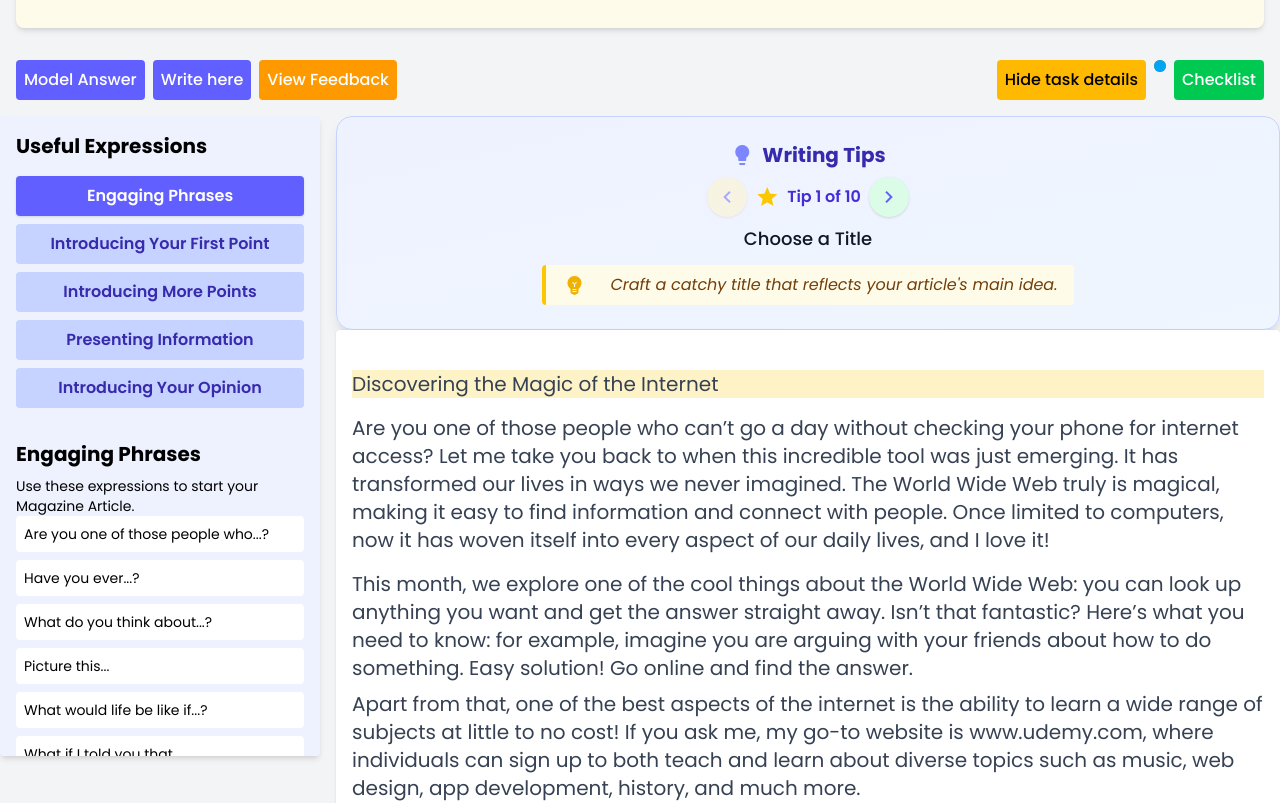
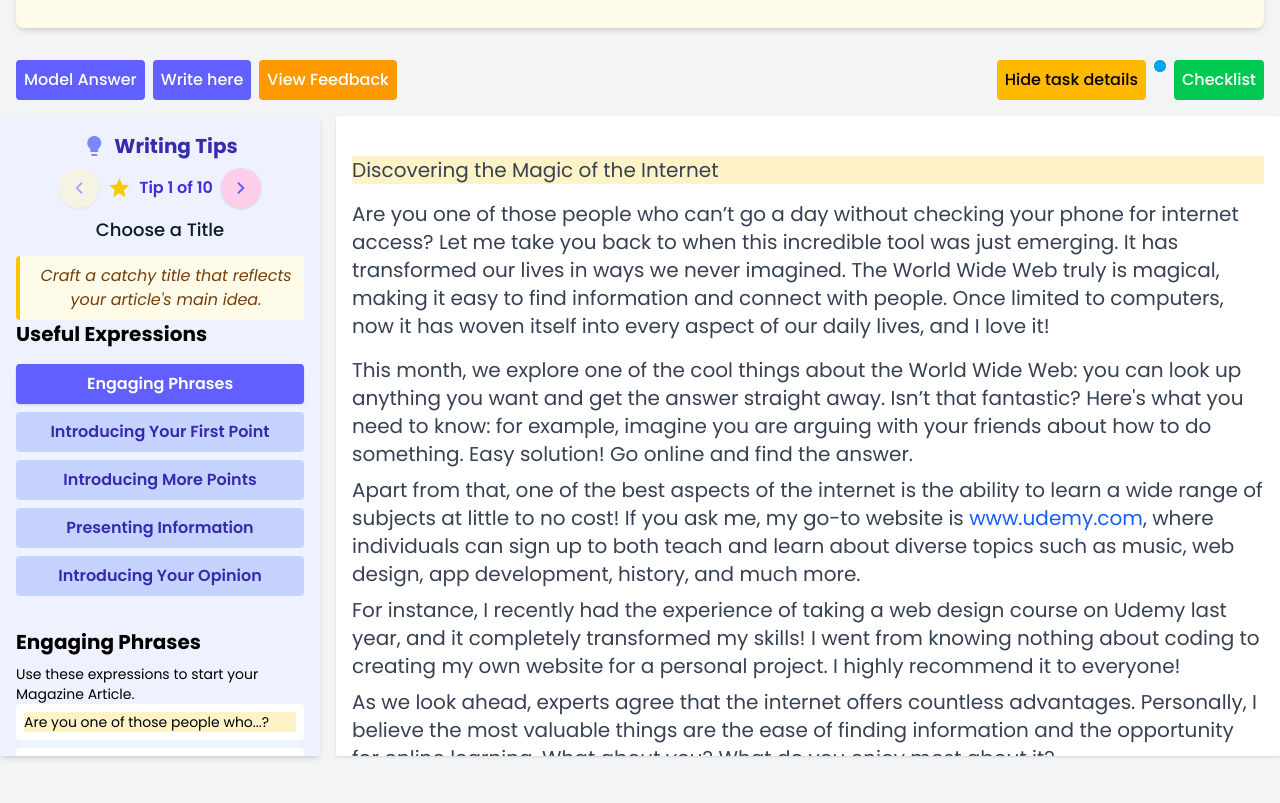
Before and after one commit to squarePotatoe/temp-speak, a Vue app: page /writing in a window 1280 px wide. Shown: the part 508-1311 px from the top of the page. After the commit the page ends 1288 px from the top, so only its background shows below. Built offline with nearby package versions, Linux system fonts and the light colour scheme.

Commit message:
Writing template update

```diff
--- a/src/views/writing/WritingView.vue
+++ b/src/views/writing/WritingView.vue
@@ -2,7 +2,7 @@
 
   <div >
 
-    <main class="flex flex-col mb-6 ">
+    <main class="flex flex-col mb-6">
 
     <Header class="w-full p-4 h-full rounded-tl-xl transition-transform transform duration-100 " :class="{ 'translate-y-0': !isHeaderOpen, '-translate-y-full fixed -z-10': isHeaderOpen }" />
 
@@ -44,21 +44,8 @@
       <div class="grid grid-cols-4">
         <!-- Left side notes -->
         <div class="col-span-1 bg-indigo-50 rounded p-4 overflow-y-auto max-h-[40rem] shadow-md">
-          <SidebarLeft @sectionChange="onSectionChange" />
-        <div>
 
-          </div>
-        </div>
-
-        <!-- Togglable content -->
-        <!-- Article only -->
-        <div class="col-span-3 ml-4" v-if="isViewArticle">
-          <div class="flex flex-col">
-                      <div class="flex flex-col rounded-t-xl">
-
-            <div class="flex flex-col rounded-t-xl">
-
-              <div class="bg-gradient-to-br from-indigo-50 to-blue-50 border border-indigo-200 rounded-2xl shadow-lg p-6 flex flex-col items-center min-h-[180px]">
+              <div class="flex flex-col items-center min-h-[180px]">
                 <div class="text-xl font-bold text-indigo-800 flex items-center gap-2 mb-2">
                   <span class="material-icons text-indigo-400">lightbulb</span>
                   Writing Tips
@@ -79,7 +66,7 @@
                       <button
                         @click="nextTip"
                         :disabled="currentTipIndex === writingEmailTips.length - 1"
-                            class="p-2 rounded-full bg-green-100 hover:bg-green-200 disabled:opacity-50 shadow transition flex items-center justify-center"
+                        class="p-2 rounded-full bg-pink-200 hover:bg-pink-300 disabled:opacity-50 shadow transition flex items-center justify-center"
                         aria-label="Next tip"
                       >
                         <span class="material-icons text-indigo-500">chevron_right</span>
@@ -89,69 +76,31 @@
                   {{ writingEmailTips[currentTipIndex].content }}
                 </div>
                 <div class="w-full flex flex-col items-center">
-                  <div class="bg-yellow-50 border-l-4 border-yellow-400 px-4 py-2 rounded text-yellow-900 text-center italic flex items-center gap-2">
-                    <span class="material-icons text-yellow-500">emoji_objects</span>
-                    <span class="font-semibold"></span>
+                  <div class="bg-yellow-50 border-l-4 border-yellow-400 py-2 rounded text-yellow-900 text-center italic flex items-center gap-2">
                     <span class="ml-2">{{ writingEmailTips[currentTipIndex].example }}</span>
                   </div>
                 </div>
               </div>
 
+          <SidebarLeft @sectionChange="onSectionChange" />
+        <div>
+
           </div>
         </div>
-          <Email :articleHeight="articleHeight" :activeTip="currentTipIndex" />
+
+        <!-- Togglable content -->
+        <!-- Article only -->
+        <div class="col-span-3 ml-4" v-if="isViewArticle">
+          <div class="flex flex-col">
+          <div class="flex flex-col rounded-t-xl">
+          </div>
+          <Email :articleHeight="articleHeight" :activeTip="currentTipIndex" :expressionsTab="expressionsIndex"/>
 
           </div>
         </div>
 
         <div class="col-span-3 ml-4" v-else-if="isViewEditor">
           <div class="flex flex-col">
-
-                      <div class="flex flex-col rounded-t-xl">
-
-            <div class="flex flex-col rounded-t-xl">
-
-              <div class="bg-gradient-to-br from-indigo-50 to-blue-50 border border-indigo-200 rounded-2xl shadow-lg p-6 flex flex-col items-center min-h-[180px]">
-                <div class="text-xl font-bold text-indigo-800 flex items-center gap-2 mb-2">
-                  <span class="material-icons text-indigo-400">lightbulb</span>
-                  Writing Tips
-                </div>
-                <div class="flex items-center gap-2 mb-2">
-                  <button
-                    @click="prevTip"
-                    :disabled="currentTipIndex === 0"
-                    class="p-2 rounded-full bg-amber-100 hover:bg-amber-200 disabled:opacity-50 shadow transition flex items-center justify-center"
-                    aria-label="Previous tip"
-                  >
-                    <span class="material-icons text-indigo-500">chevron_left</span>
-                  </button>
-                        <span class="material-icons text-yellow-400">star</span>
-                        <span class="text-base font-semibold text-indigo-700">
-                          Tip {{ currentTipIndex + 1 }} of {{ writingEmailTips.length }}
-                        </span>
-                          <button
-                            @click="nextTip"
-                            :disabled="currentTipIndex === writingEmailTips.length - 1"
-                            class="p-2 rounded-full bg-green-100 hover:bg-green-200 disabled:opacity-50 shadow transition flex items-center justify-center"
-                            aria-label="Next tip"
-                          >
-                            <span class="material-icons text-indigo-500">chevron_right</span>
-                          </button>
-                </div>
-                <div class="text-lg text-gray-900 text-center font-medium mb-3">
-                  {{ writingEmailTips[currentTipIndex].content }}
-                </div>
-                <div class="w-full flex flex-col items-center">
-                  <div class="bg-yellow-50 border-l-4 border-yellow-400 px-4 py-2 rounded text-yellow-900 text-center italic flex items-center gap-2">
-                    <span class="material-icons text-yellow-500">emoji_objects</span>
-                    <span class="font-semibold"></span>
-                    <span class="ml-2">{{ writingEmailTips[currentTipIndex].example }}</span>
-                  </div>
-                </div>
-              </div>
-
-            </div>
-          </div>
           <form @submit.prevent="submitForm">
             <TextEditor v-model="form.content" />
           </form>
@@ -215,6 +164,7 @@ const isViewReview = ref(false)
 const articleHeight = ref('40rem')
 
 const currentTipIndex = ref(0);
+const expressionsIndex = ref(0);
 
 function prevTip() {
   if (currentTipIndex.value > 0) currentTipIndex.value--;
@@ -225,38 +175,19 @@ function nextTip() {
 
 function onSectionChange(section) {
   if (section === "phrases") {
-    currentTipIndex.value = 3; // or whatever index you want for phrases
-  } else if (section === "expressions") {
-    currentTipIndex.value = 9; // or whatever index you want for expressions
+    expressionsIndex.value = 1;
+  } else if (section === "introFirst") {
+    expressionsIndex.value = 2;
+  } else if (section === "introAdditional") {
+    expressionsIndex.value = 3;
+  } else if (section === "presentingInfo") {
+    expressionsIndex.value = 4;
+  } else if (section === "opinions") {
+    expressionsIndex.value = 5;
+  } else if (section === "introductionSentences") {
+    expressionsIndex.value = 6;
   }
 }
-
-const toggleSideBySide = () => {
-  isSideBySide.value = !isSideBySide.value
-  if (isSideBySide.value) {
-    isViewArticle.value = false
-    isViewEditor.value = false
-    sideBySide.value = 'Example'
-  } else {
-    isViewArticle.value = true
-    isViewEditor.value = false
-    sideBySide.value = 'Write here'
-  }
-}
-
-const toggleViews = () => {
-  isViewArticle.value = true
-  // if (isSideBySide.value) {
-  //   isSideBySide.value = false
-  //   isViewArticle.value = false
-  //   isViewEditor.value = true
-  // }
-  // isViewArticle.value = !isViewArticle.value
-  // isViewEditor.value = !isViewEditor.value
-  // enabledView.value = isViewArticle.value ? 'Editor' : 'Example'
-  // sideBySide.value = 'Write here'
-}
-
 
 const form = ref({
   title: '',
--- a/src/views/writing/components/Email.vue
+++ b/src/views/writing/components/Email.vue
@@ -10,28 +10,75 @@
       <div class="flex flex-col gap-4 text-xl">
         <!-- Title section  -->
         <div :class="activeTip === 0 ? 'bg-amber-100' : ''">
-          {{ textType.structure[0].content }}
+          Discovering the Magic of the Internet
         </div>
         <!-- Introduction section  -->
         <div>
-          <span :class="activeTip === 3 ? 'bg-amber-100' : ''">{{
-            textType.structure[1].content
-          }}</span>
-          {{ textType.structure[2].content }}
+          <span
+            :class="activeTip === 3 || activeTip === 1 ? 'bg-amber-100' : ''"
+          >
+            <span :class="expressionsTab === 1 ? 'underline' : ''"
+              >Are you one of those people who</span
+            >
+            can’t go a day without checking your phone for internet
+            access?</span
+          >
+          Let me take you back to when this incredible tool was just emerging.
+          It has transformed our lives in ways we never imagined.
+          <span :class="activeTip === 4 ? 'bg-amber-100' : ''"
+            >The World Wide Web truly is magical, making it easy to find
+            information and connect with people.</span
+          >
+          Once limited to computers, now it has woven itself into every aspect
+          of our daily lives, and
+          <span :class="activeTip === 2 ? 'bg-amber-100' : ''">
+            I love it!
+          </span>
         </div>
         <!-- Body Section  -->
         <div class="flex flex-col gap-2">
-          <p :class="activeTip === 99 ? 'bg-amber-100' : ''">
-            {{ textType.structure[4].content }}
+          <p>
+            <span :class="activeTip === 2 ? 'bg-amber-100' : ''"
+              ><span :class="expressionsTab === 2 ? 'underline' : ''"
+                >This month, we explore</span
+              ></span
+            >
+            one of the cool things about the World Wide Web: you can look up
+            anything you want and get the answer straight away.
+            <span :class="activeTip === 7 ? 'bg-amber-100' : ''"
+              >Isn’t that fantastic?
+            </span>
+            <span :class="expressionsTab === 4 ? 'underline' : ''"
+              >Here's what you need to know</span
+            >: for example, imagine you are arguing with your friends about how
+            to do something. Easy solution! Go online and find the answer.
           </p>
-          <p :class="activeTip === 5 ? 'bg-amber-100' : ''">
-            {{ textType.structure[5].content }}
+          <p>
+            <span :class="activeTip === 4 ? 'bg-amber-100' : ''">
+              <span :class="expressionsTab === 3 ? 'underline' : ''"
+                >Apart from that</span
+              ></span
+            >,
+            <span :class="activeTip === 5 ? 'bg-amber-100' : ''">
+              one of the best aspects of the internet is the ability to learn a
+              wide range of subjects at little to no cost!
+              <span :class="expressionsTab === 5 ? 'underline' : ''"
+                >If you ask me</span
+              >, my go-to website is
+              <span class="text-blue-600">www.udemy.com</span>, where
+              individuals can sign up to both teach and learn about diverse
+              topics
+            </span>
+            such as music, web design, app development, history, and much more.
           </p>
           <p :class="activeTip === 6 ? 'bg-amber-100' : ''">
             {{ textType.structure[6].content }}
           </p>
-          <p :class="activeTip === 99 ? 'bg-amber-100' : ''">
-            {{ textType.structure[7].content }}
+          <p>
+            As we look ahead, experts agree that the internet offers countless
+            advantages. Personally, I believe the most valuable things are the
+            ease of finding information and the opportunity for online learning.
+            What about you? What do you enjoy most about it?
           </p>
         </div>
         <!-- Closing section  -->
@@ -55,5 +102,8 @@ const props = defineProps({
   activeTip: {
     type: String,
   },
+  expressionsTab: {
+    type: String,
+  },
 });
 </script>
--- a/src/views/writing/components/SidebarLeft.vue
+++ b/src/views/writing/components/SidebarLeft.vue
@@ -27,6 +27,9 @@ const activeSection = ref("phrases");
 
 function handleSectionChange(section) {
   activeSection.value = section;
+  if (section === "introFirst") {
+    emit("sectionChange", "introFirst");
+  }
   emit("sectionChange", section);
 }
 </script>
@@ -102,22 +105,32 @@ function handleSectionChange(section) {
           Use these expressions to start your {{ textType }}.
         </p>
         <div
-          v-for="(expression, idx) in engagingPhrases"
-          :key="idx"
+          v-for="(expression, id) in engagingPhrases"
+          :key="id"
           class="group flex flex-col relative rounded bg-white p-2 mb-2"
         >
-          <div class="text-sm">{{ expression.content }}</div>
+          <div
+            :class="expression.id === 1 ? 'bg-amber-100' : ''"
+            class="text-sm"
+          >
+            {{ expression.content }}
+          </div>
         </div>
       </div>
 
       <div v-else-if="activeSection === 'introFirst'">
         <h2 class="mb-2">Introducing Your First Point</h2>
         <div
-          v-for="(expression, idx) in introdyctionFirst"
-          :key="idx"
+          v-for="(expression, id) in introdyctionFirst"
+          :key="id"
           class="group flex flex-col relative rounded bg-white p-2 mb-2"
         >
-          <div class="text-sm">{{ expression.content }}</div>
+          <div
+            :class="expression.id === 1 ? 'bg-amber-100' : ''"
+            class="text-sm"
+          >
+            {{ expression.content }}
+          </div>
         </div>
       </div>
 
```
Also changed, not shown: src/views/home/HomeView.vue (+24 -3 lines). Lines whose indentation alone changed are shown as unchanged.
